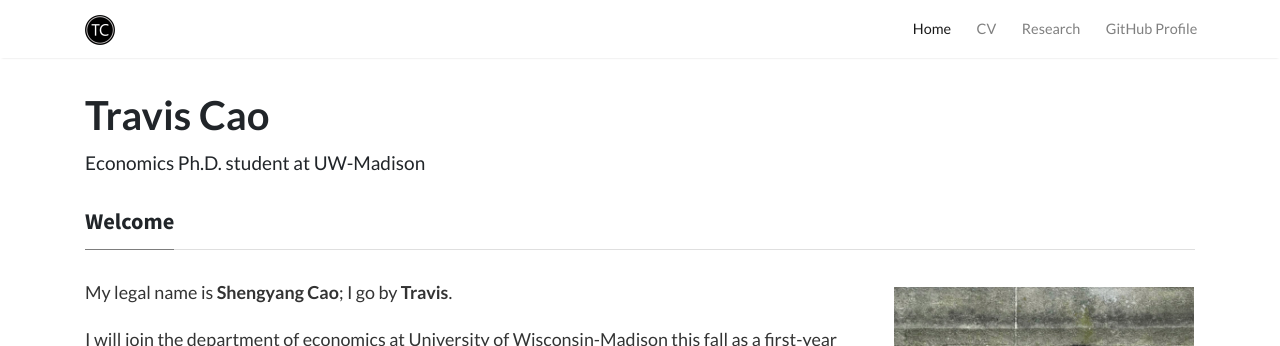
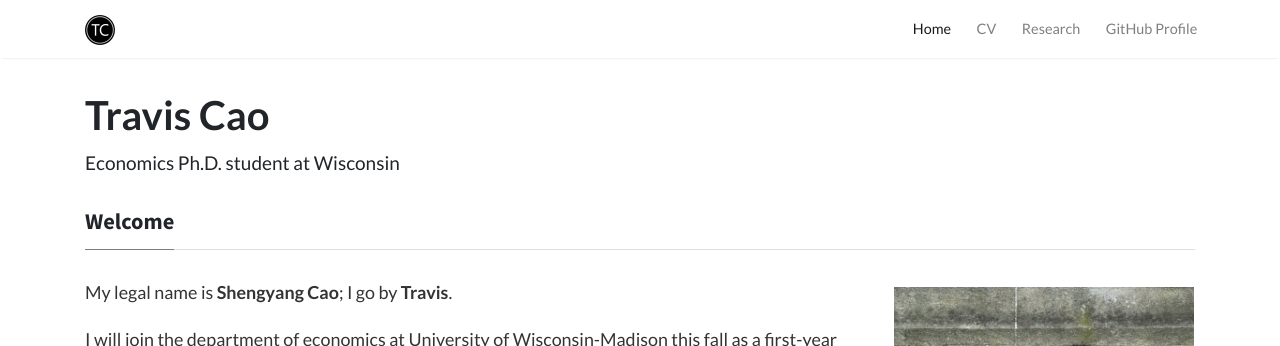
Before and after one commit to scaotravis/scaotravis.github.io, a Jekyll site: the page built from index.html, in a window 1280 px wide. Shown: the top 346 px of the page. Built offline with Jekyll 4.4.1, drawn with Linux system fonts in a browser that asks for light colours; nearby versions of some CDN libraries; the list of posts is cut into pages by our own code; comment, search, counter and statistics services are not loaded.

Commit message:
shorten description

```diff
--- a/_config.yml
+++ b/_config.yml
@@ -1,7 +1,7 @@
 # Site
 name: "Travis Cao"
-description: "Economics Ph.D. student at UW-Madison"
-meta_description: "Economics Ph.D. student at UW-Madison"
+description: "Economics Ph.D. student at Wisconsin"
+meta_description: "Economics Ph.D. student at Wisconsin"
 logo: 'assets/images/logo.png'
 baseurl: ''
 # disqus: 'demowebsite'
```
Also changed, not shown: 7 other files.
